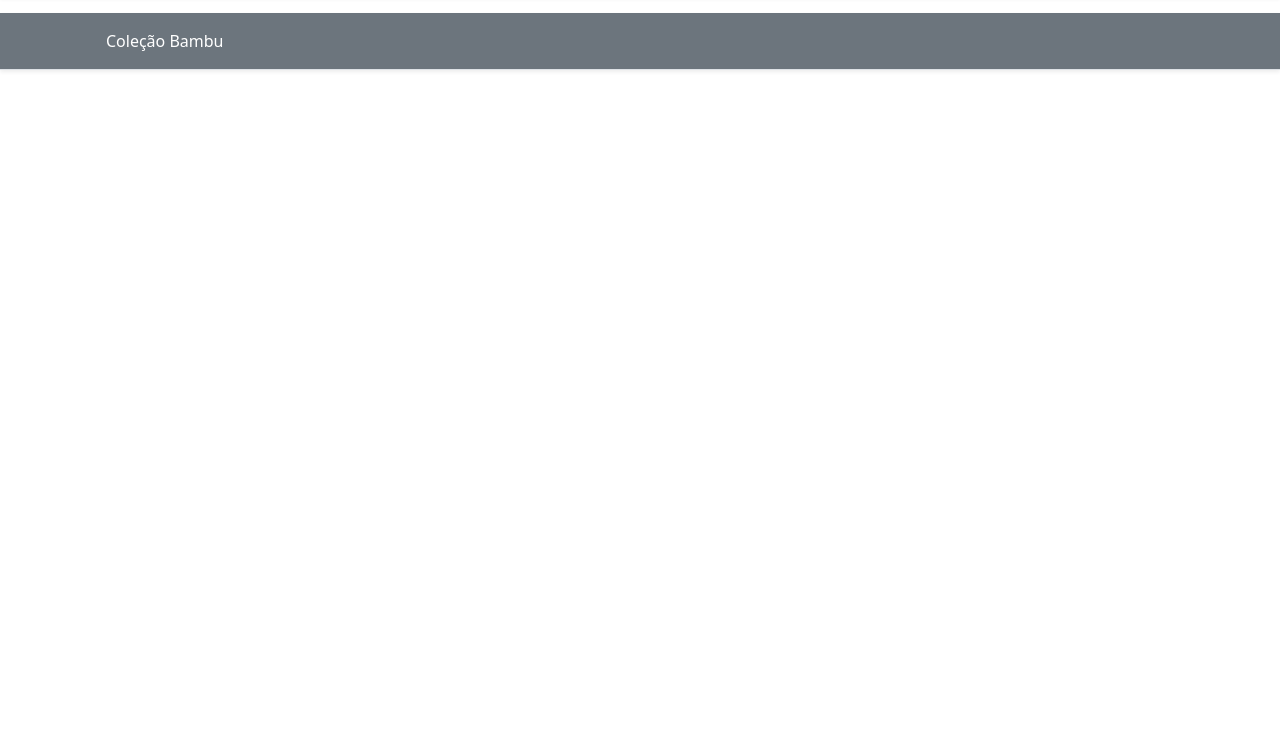
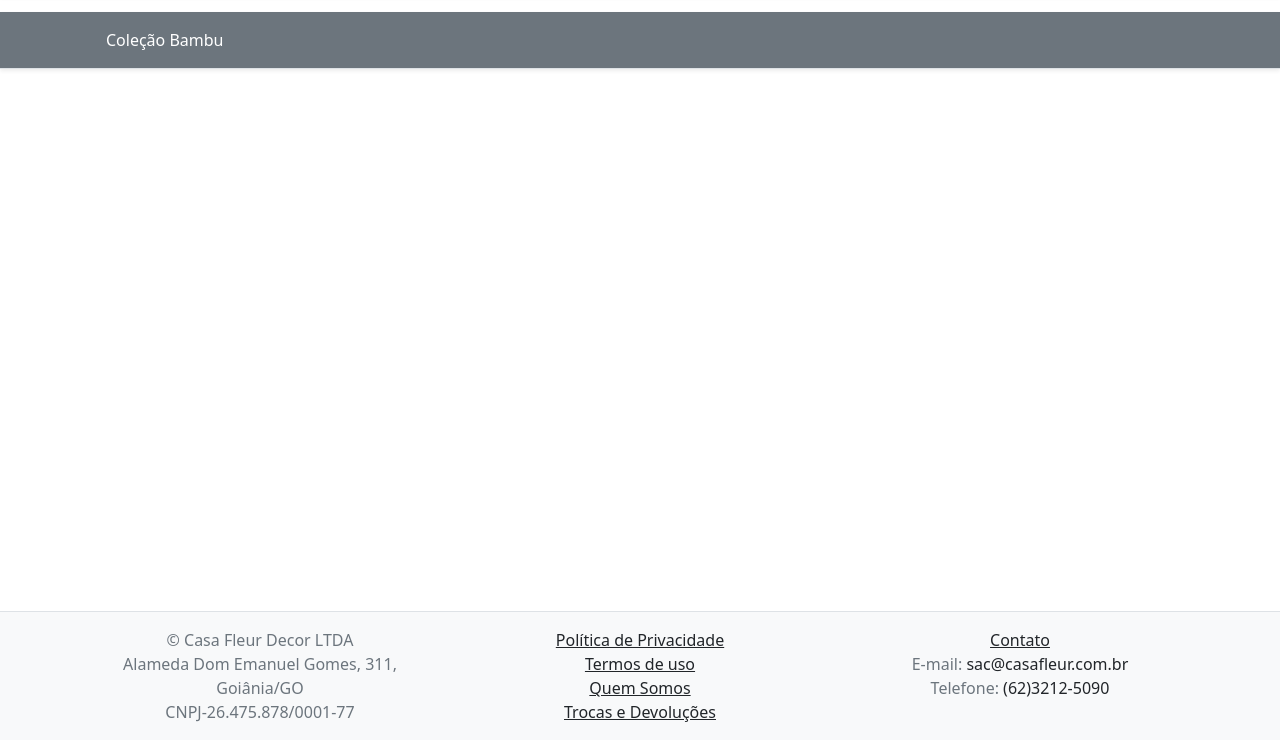
Before and after one commit to Jennison-Barbosa/catalogovirtual.github.io, a website: page index.html in a window 1280 px wide. Shown: the part 60-800 px from the top of the page. Drawn offline with nearby package versions, Linux system fonts and the light colour scheme.

Commit message:
Atualização da pagina principal (#2)
Co-authored-by: Jennison Jardim Barbosa Júnior <jennison.junior@codefix.com.br>

```diff
--- a/css/estilos.css
+++ b/css/estilos.css
@@ -1,3 +1,7 @@
 body {
   min-width: 372px;
 }
+
+.wrapper {
+  min-height: 100vh;
+}
--- a/index.html
+++ b/index.html
@@ -52,9 +52,10 @@
   </head>
 
   <body>
-    <!-- BARRA MENU -->
-    <nav
-      class="navbar navbar-expand-lg navbar-dark bg-black border-bottom shadow-sm mb-3"
+    <div class="d-flex flex-column wrapper">
+      <!-- BARRA MENU -->
+      <nav
+      class="navbar navbar-expand-lg navbar-dark bg-black  shadow-sm mb-3"
     >
       <!-- BARRA DE MENU RESPONSIVA AO TAMANHO -->
       <div class="container">
@@ -70,8 +71,8 @@
           <span class="navbar-toggler-icon"></span>
         </button>
       </div>
-    </nav>
-    <nav
+      </nav>
+      <nav
       class="navbar navbar-expand-lg navbar-dark bg-secondary border-bottom shadow-sm mb-3"
     >
       <!-- BARRA DE MENU RESPONSIVA AO TAMANHO -->
@@ -124,8 +125,51 @@
           </div>
         </div>
       </div>
-    </nav>
+      </nav>
 
+      <main class="flex-fill">
+      </main>
+      <!-- RODAPÉ -->
+      <footer class="border-top text-muted bg-light" >
+      <div class="container">
+        <div class="row py-3">
+          <div class="col-12 col-md-4 text-center">
+            &copy; Casa Fleur Decor LTDA<br>
+            Alameda Dom Emanuel Gomes, 311, Goiânia/GO<br>
+            CNPJ-26.475.878/0001-77
+          </div>
+
+          <div class="col-12 col-md-4 text-center">
+            <a href="/privacidade.html" class="text-decoration-nome text-dark">
+              Política de Privacidade
+            </a><br>
+            <a href="/termos.html" class="text-decoration-nome text-dark">
+              Termos de uso
+            </a><br>
+            <a href="/quemsomos.html" class="text-decoration-nome text-dark">
+              Quem Somos
+            </a><br>
+            <a href="/trocas.html" class="text-decoration-nome text-dark">
+              Trocas e Devoluções
+            </a>
+          </div>
+
+          <div class="col-12 col-md-4 text-center">
+            <a href="" class="text-decoration-nome text-dark">
+              Contato
+            </a><br>
+            E-mail: <a href="mailto:sac@casafleur.com.br" class="text-decoration-none text-dark">
+              sac@casafleur.com.br
+            </a><br>
+            Telefone: <a href="phone:+556232125090" class="text-decoration-none text-dark">
+              (62)3212-5090
+            </a>
+          </div>
+
+        </div>
+      </div>
+      </footer>
+    </div>
     <script src="/node_modules/bootstrap/dist/js/bootstrap.bundle.min.js"></script>
   </body>
 </html>
```
